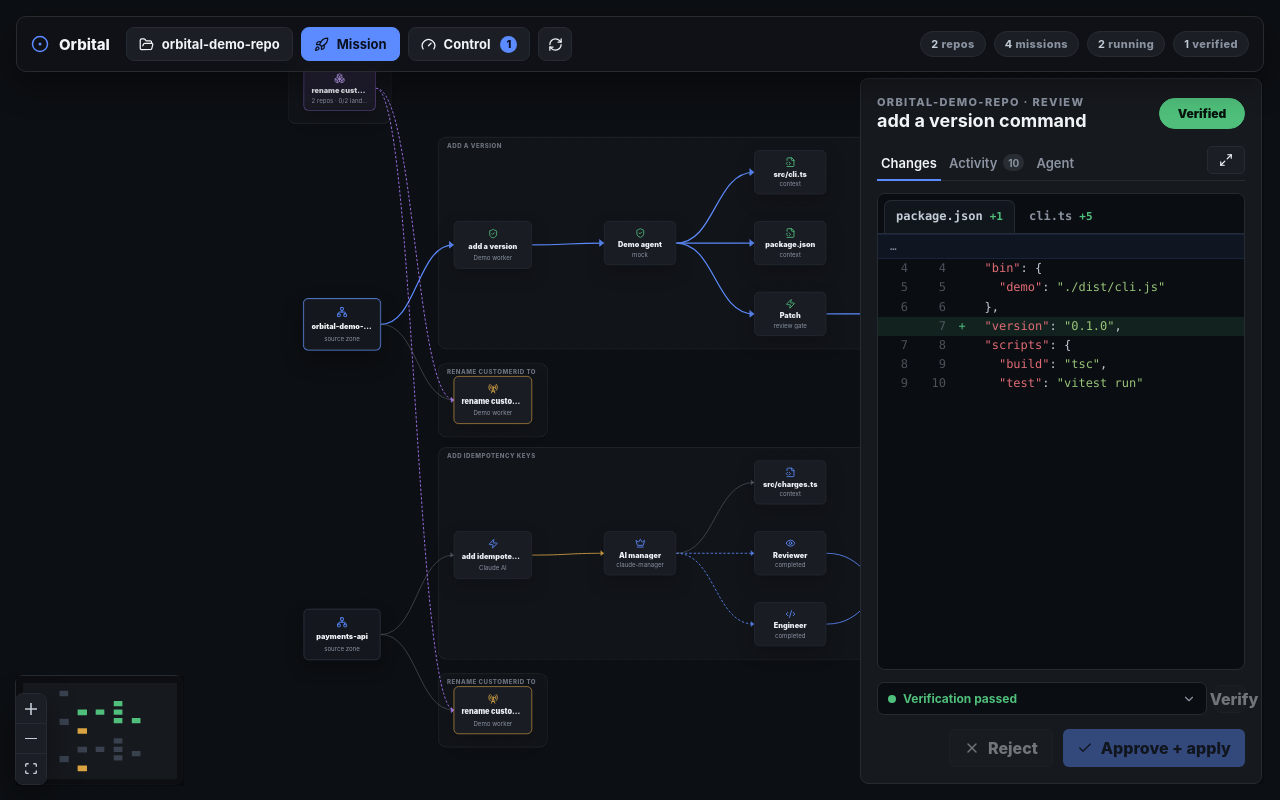
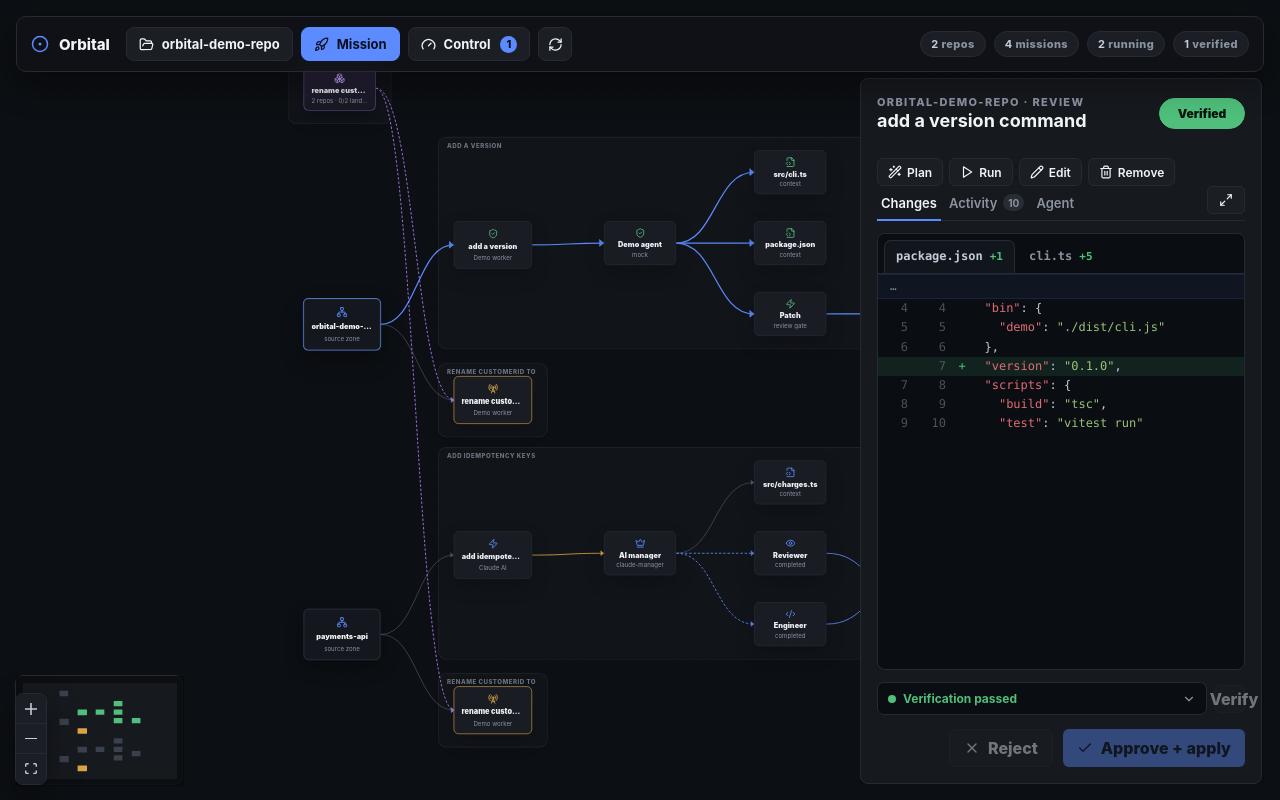
Before and after one commit to whosgotch/orbital, a React (Vite) app in the folder app/: page / in a window 1280 px wide. Built offline with nearby package versions, Linux system fonts and the light colour scheme.

Commit message:
feat(app): operate plan nodes — plan, run, edit, remove

```diff
--- a/app/src/App.tsx
+++ b/app/src/App.tsx
@@ -8,12 +8,14 @@ import {
   Gauge,
   Maximize2,
   Network,
+  Pencil,
   Play,
   RadioTower,
   RefreshCw,
   Rocket,
   Terminal,
   Trash2,
+  Wand2,
   FolderOpen,
   X,
 } from "lucide-react";
@@ -42,10 +44,12 @@ import {
   isTauriRuntime,
   loadMissionLoopState,
   openMissionLoopRepository,
+  planMissionLoopState,
   queueMissionLoopState,
   rejectPatchMissionLoopState,
   refreshMissionLoopState,
   startAgentRunMissionLoopState,
+  updateMissionTextLoopState,
   verifyMissionLoopState,
 } from "./missionLoopLoader";
 
@@ -170,6 +174,11 @@ export function App() {
   const [focusedDiffFile, setFocusedDiffFile] = useState<string | undefined>(undefined);
   // Worker chosen at launch time (intake), applied to every mission queued.
   const [intakeWorkerMode, setIntakeWorkerMode] = useState<WorkerMode>("claude-manager");
+  // Node-centric operation: which mission is mid-decomposition, and the inline
+  // prompt editor for refining a planned node before launch.
+  const [planningMissionId, setPlanningMissionId] = useState<string | undefined>(undefined);
+  const [editingPrompt, setEditingPrompt] = useState(false);
+  const [promptDraft, setPromptDraft] = useState("");
   const [openPanel, setOpenPanel] = useState<null | "repo" | "mission" | "control">(null);
   const togglePanel = (panel: "repo" | "mission" | "control") =>
     setOpenPanel((current) => {
@@ -209,6 +218,10 @@ export function App() {
   const selectedGraphNode = workspaceGraphNodes.find((node) => node.id === selectedNodeId) ?? workspaceGraphNodes[0];
   const selectedMissionId = selectedGraphNode?.mission_id ?? nearestMissionId(selectedGraphNode, workspaceMissions) ?? workspaceMissions[0]?.id;
   const selectedMission = workspaceMissions.find((mission) => mission.id === selectedMissionId) ?? workspaceMissions[0];
+  // The raw mission record carries the full prompt text (the WorkspaceMission's
+  // title is only the short node label) and whether it's a planned sub-task.
+  const selectedMissionRecord = missionLoopState.missions.find((mission) => mission.id === selectedMission?.id);
+  const isSubtask = Boolean(selectedMissionRecord?.parent_mission_id);
   const selectedRepository = selectedMission ? repositoryFor(selectedMission, missionLoopState.repositories) : undefined;
   const selectedRuntime = (selectedMission ? runtimeByMission[selectedMission.id] : undefined) ?? { step: -1, patchStatus: "pending" as const, verified: false, status: "queued" as const };
   const selectedPatchDiff = (selectedMission ? patchDiffByMission[selectedMission.id] : undefined) ?? "";
@@ -238,6 +251,13 @@ export function App() {
   );
   const activity = selectedActivity.slice(0, selectedRuntime.step + 1);
   const missionStatus = missionStatusFor(selectedRuntime, patchReady);
+
+  // Close the inline prompt editor whenever the selected node changes, so an
+  // unsaved draft never leaks onto a different mission.
+  useEffect(() => {
+    setEditingPrompt(false);
+  }, [selectedMissionId]);
+
   const visibleMissions = useMemo(
     () =>
       workspaceMissions.map((mission) => ({
@@ -612,6 +632,64 @@ export function App() {
     } finally {
       cancelledMissionsRef.current.delete(missionId);
     }
+  };
+
+  // Plan an outcome: the manager decomposes it into self-written sub-task nodes
+  // (child missions) the human can then run, edit, or remove individually.
+  const planMission = async (missionId: string) => {
+    setMissionLoopError("");
+    setPlanningMissionId(missionId);
+    try {
+      const nextMissionLoopState = await planMissionLoopState(repoPathForMission(missionId), missionId);
+      if (nextMissionLoopState) {
+        applyRepoState(nextMissionLoopState, missionId);
+        return;
+      }
+      // Decomposition shells out to Claude, which only runs in the desktop build.
+      setMissionLoopError("Planning runs in the desktop app (it uses the Claude CLI).");
+    } catch (error) {
+      setMissionLoopError(errorMessage(error, "Failed to plan mission."));
+    } finally {
+      setPlanningMissionId(undefined);
+    }
+  };
+
+  // Save an edited node prompt — the instruction its agent will run. Backed by
+  // the worker in the desktop build, with a local fallback so the demo still
+  // reflects the edit.
+  const saveMissionPrompt = async (missionId: string, text: string) => {
+    const trimmed = text.trim();
+    if (!trimmed) {
+      return;
+    }
+    setMissionLoopError("");
+    try {
+      const nextMissionLoopState = await updateMissionTextLoopState(repoPathForMission(missionId), missionId, trimmed);
+      if (nextMissionLoopState) {
+        applyRepoState(nextMissionLoopState, missionId);
+        setEditingPrompt(false);
+        return;
+      }
+
+      // Browser/demo mode: no backend, so update the mission text locally.
+      const combined = combineRepoStates(repoStatesRef.current);
+      const updated = {
+        ...combined,
+        missions: combined.missions.map((mission) =>
+          mission.id === missionId ? { ...mission, text: trimmed } : mission,
+        ),
+      };
+      repoStatesRef.current = splitByRepository(updated);
+      hydrateMissionLoop(updated, selectedNodeId);
+      setEditingPrompt(false);
+    } catch (error) {
+      setMissionLoopError(errorMessage(error, "Failed to save prompt."));
+    }
+  };
+
+  const beginEditPrompt = () => {
+    setPromptDraft(selectedMissionRecord?.text ?? selectedMission?.title ?? "");
+    setEditingPrompt(true);
   };
 
   const runVerification = async () => {
@@ -1057,6 +1135,76 @@ export function App() {
               <div className={`mini-state ${missionStatus.className}`}>{missionStatus.label}</div>
             </div>
 
+            <div className="node-actions" aria-label="Node actions">
+              {!isSubtask ? (
+                <button
+                  className="node-action secondary"
+                  type="button"
+                  onClick={() => void planMission(selectedMission.id)}
+                  disabled={planningMissionId === selectedMission.id || selectedRuntime.status === "running"}
+                  title="Decompose this outcome into sub-task nodes"
+                >
+                  <Wand2 size={14} aria-hidden="true" />
+                  <span>{planningMissionId === selectedMission.id ? "Planning…" : "Plan"}</span>
+                </button>
+              ) : null}
+              <button
+                className="node-action secondary"
+                type="button"
+                onClick={() => void dispatchMission(selectedMission.id)}
+                disabled={selectedRuntime.status === "running"}
+                title="Run this node's agent"
+              >
+                <Play size={14} aria-hidden="true" />
+                <span>Run</span>
+              </button>
+              <button
+                className={`node-action secondary ${editingPrompt ? "active" : ""}`}
+                type="button"
+                onClick={editingPrompt ? () => setEditingPrompt(false) : beginEditPrompt}
+                disabled={selectedRuntime.status === "running"}
+                title="Edit this node's prompt"
+              >
+                <Pencil size={14} aria-hidden="true" />
+                <span>Edit</span>
+              </button>
+              <button
+                className="node-action secondary danger"
+                type="button"
+                onClick={() => void deleteMission(selectedMission.id)}
+                title="Remove this node"
+              >
+                <Trash2 size={14} aria-hidden="true" />
+                <span>Remove</span>
+              </button>
+            </div>
+
+            {editingPrompt ? (
+              <div className="node-prompt-editor">
+                <textarea
+                  className="node-prompt-input"
+                  aria-label="Node prompt"
+                  value={promptDraft}
+                  onChange={(event) => setPromptDraft(event.target.value)}
+                  rows={4}
+                  autoFocus
+                />
+                <div className="node-prompt-actions">
+                  <button className="node-action secondary" type="button" onClick={() => setEditingPrompt(false)}>
+                    Cancel
+                  </button>
+                  <button
+                    className="node-action primary"
+                    type="button"
+                    disabled={!promptDraft.trim()}
+                    onClick={() => void saveMissionPrompt(selectedMission.id, promptDraft)}
+                  >
+                    Save prompt
+                  </button>
+                </div>
+              </div>
+            ) : null}
+
             <div className="review-tabs" role="tablist">
               <button
                 type="button"
--- a/app/src/styles.css
+++ b/app/src/styles.css
@@ -1509,6 +1509,68 @@ dd {
   grid-template-columns: 1fr;
   gap: 7px;
   margin-top: 14px;
+}
+
+/* Node-centric operation: the action bar and inline prompt editor that let the
+   human run, edit, or remove the selected mission node. */
+.node-actions {
+  display: flex;
+  flex-wrap: wrap;
+  gap: 6px;
+  margin-top: 12px;
+}
+
+button.node-action {
+  display: inline-flex;
+  align-items: center;
+  gap: 5px;
+  min-height: 28px;
+  width: auto;
+  padding: 0 10px;
+  border-radius: 6px;
+  font-size: 12px;
+  font-weight: 600;
+}
+
+button.node-action.active {
+  border-color: var(--accent);
+  color: var(--accent);
+}
+
+button.node-action.danger:hover:not(:disabled) {
+  border-color: #e2615f;
+  color: #e2615f;
+}
+
+.node-prompt-editor {
+  margin-top: 10px;
+  display: flex;
+  flex-direction: column;
+  gap: 8px;
+}
+
+.node-prompt-input {
+  width: 100%;
+  resize: vertical;
+  padding: 9px 11px;
+  border-radius: 7px;
+  border: 1px solid var(--line);
+  background: var(--panel-2, rgba(255, 255, 255, 0.03));
+  color: var(--text);
+  font: inherit;
+  font-size: 13px;
+  line-height: 1.45;
+}
+
+.node-prompt-input:focus {
+  outline: none;
+  border-color: var(--accent);
+}
+
+.node-prompt-actions {
+  display: flex;
+  justify-content: flex-end;
+  gap: 6px;
 }
 
 .work-order-meta span {
```
